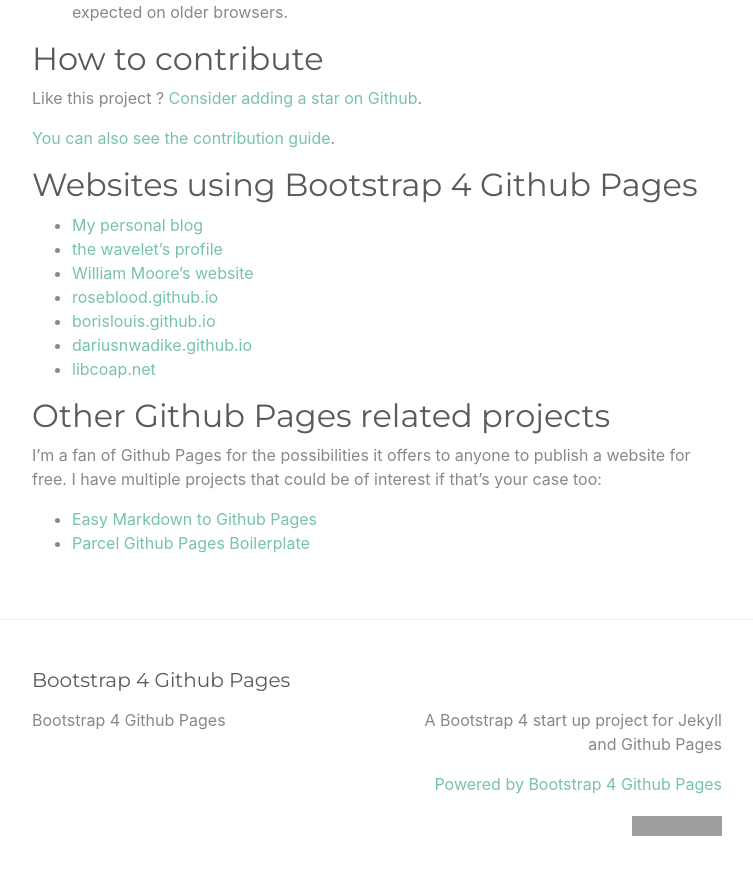
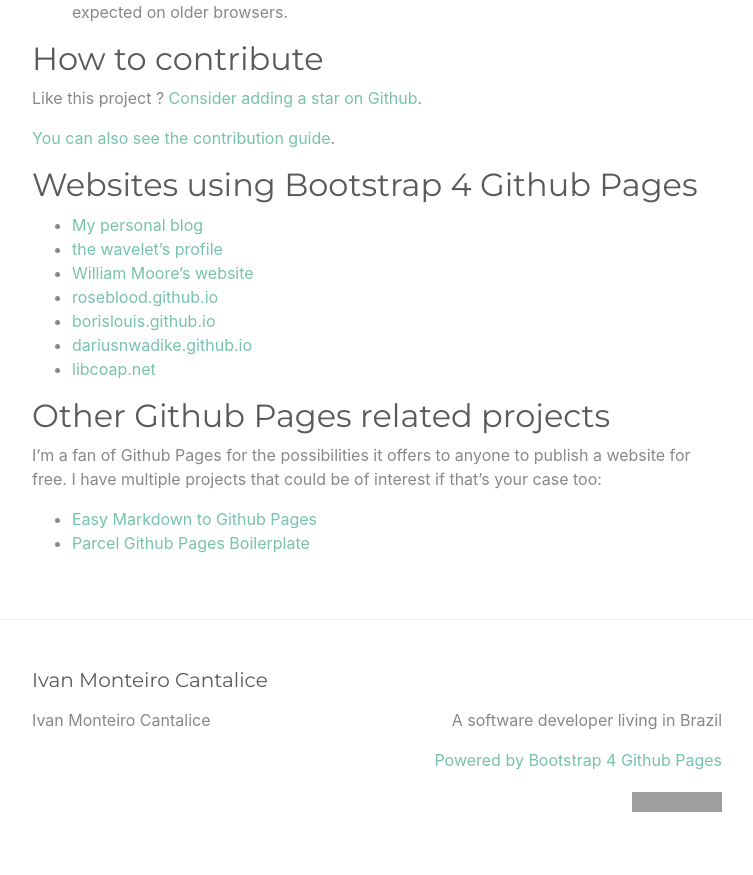
Before and after one commit to ivanmonteiro/jekyll-boostrap, a Jekyll site: the page built from index.md, in a window 1280 px wide and 900 px high, scrolled down 2496 px. Shown: the top 875 px of the window, without its empty margins (263-1016 px from the left). Built offline with Jekyll 4.4.1, drawn with Linux system fonts in a browser that asks for light colours; some of the changed text lies outside the part shown; grey boxes are pictures that could not be loaded.

Commit message:
Update _config.yml

```diff
--- a/_config.yml
+++ b/_config.yml
@@ -13,10 +13,10 @@
 # you will see them accessed via {{ site.title }}, {{ site.email }}, and so on.
 # You can create any custom variable you would like, and they will be accessible
 # in the templates via {{ site.myvariable }}.
-title: Bootstrap 4 Github Pages
+title: Ivan Monteiro Cantalice
 email: ""
 description: >- # this means to ignore newlines until "baseurl:"
-  A Bootstrap 4 start up project for Jekyll and Github Pages
+  A software developer living in Brazil
 #baseurl: "" # the subpath of your site, e.g. /blog
 #url: "" # the base hostname & protocol for your site, e.g. http://example.com
 #twitter_username: jekyllrb
```
